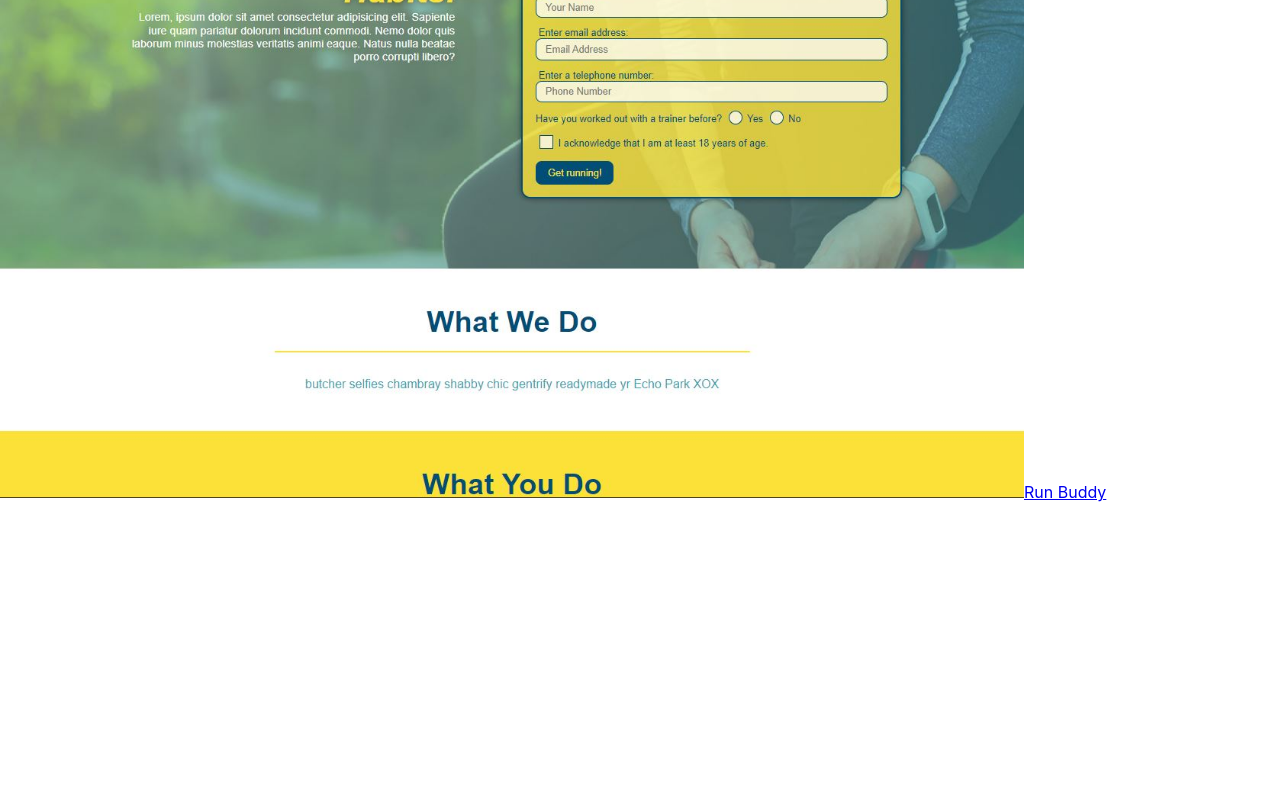
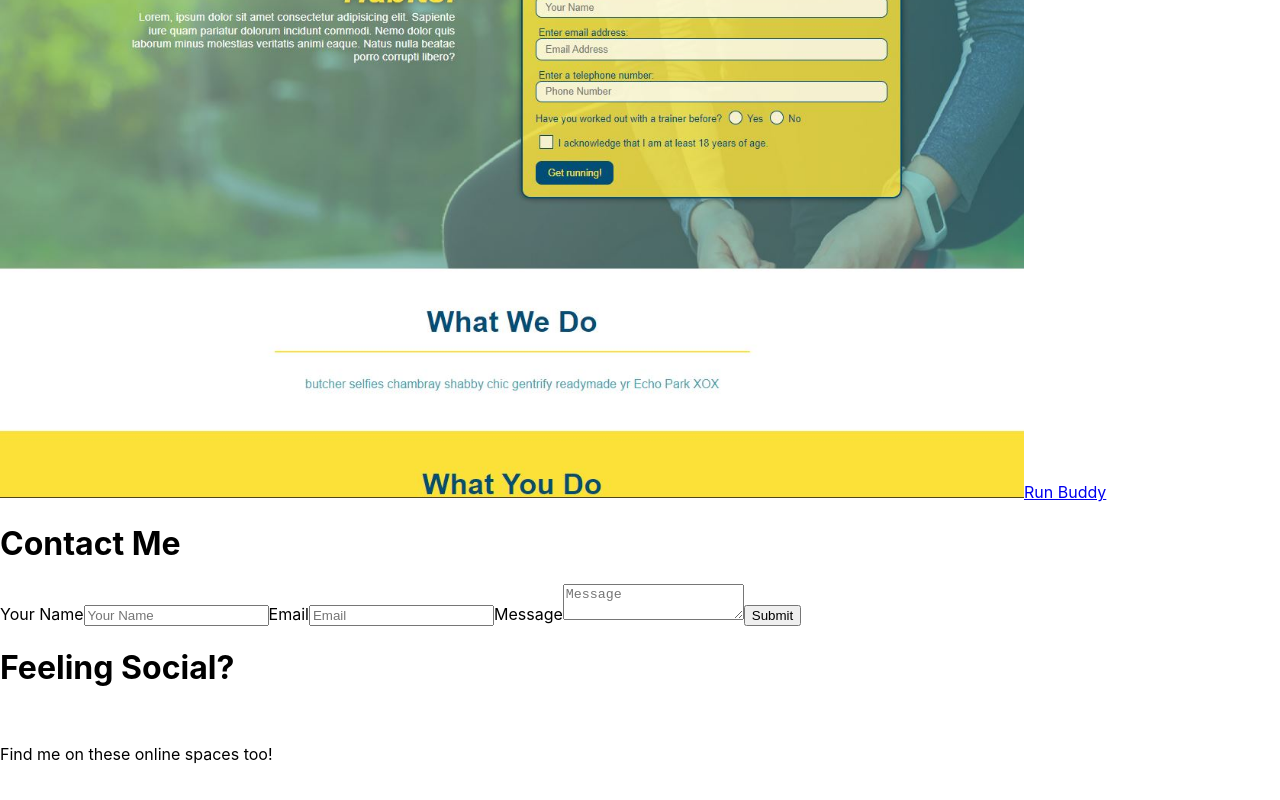
Before and after one commit to Andrea-Rowland/react-portfolio, a React (Create React App) app: page / in a window 1280 px wide. Shown: the part 3881-4681 px from the top of the page. Before the commit the page ends 4383 px from the top, so only its background shows below. Built offline with nearby package versions, Linux system fonts and the light colour scheme.

Commit message:
Added Contact componenet

```diff
--- a/src/App.js
+++ b/src/App.js
@@ -4,6 +4,7 @@ import Header from './components/Header';
 import About from './components/About';
 import Skills from './components/Skills';
 import Work from './components/Work';
+import Contact from './components/Contact';
 
 function App() {
   return (
@@ -11,6 +12,7 @@ function App() {
     <About />
     <Skills />
     <Work />
+    <Contact />
     </div>
   );
 }
--- a/src/components/Contact/index.js
+++ b/src/components/Contact/index.js
@@ -3,11 +3,41 @@ import React from 'react';
 
 function Contact() {
     return (
+        <React.Fragment>
     <div>
         <h1>Contact Me</h1>
+        <form>
+            <label for="contact-name">Your Name</label>
+            <input type="text" id="contact-name" placeholder="Your Name" />
 
-        <img src={headshot} className="my-2" style={{ width: "30%" }} alt="headshot" />
+            <label for="email">Email</label>
+            <input type="email" id="email" placeholder="Email" />
+
+            <label for="contact-message">Message</label>
+            <textarea id="contact-message" placeholder="Message"></textarea>
+
+            <button type="submit">Submit</button>
+        </form>
     </div>
+
+    <div>
+        <h1>Feeling Social?</h1><br />
+
+        <p>Find me on these online spaces too!</p><br />
+
+                <a href="https://www.facebook.com/andrea.r.haag" target="_blank" class="sm-links">
+                    <ion-icon name="logo-facebook"></ion-icon>
+                </a>
+                <a href="https://www.instagram.com/andrea.r.haag/" target="_blank" class="sm-links">
+                    <ion-icon name="logo-instagram"></ion-icon>
+                </a>
+                <a href="https://www.linkedin.com/in/andrea-haag-328354180/" target="_blank" class="sm-links">
+                    <ion-icon name="logo-linkedin"></ion-icon>
+                </a>
+
+    </div>
+
+    </React.Fragment>
     )
 }
 
```
Also changed, not shown: 1 other file (tests, documents, lock files or other folders).
